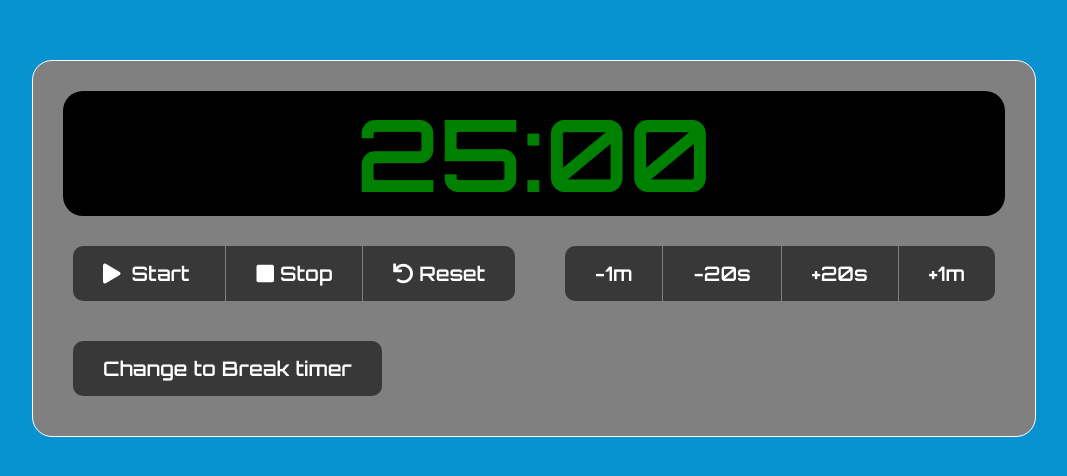
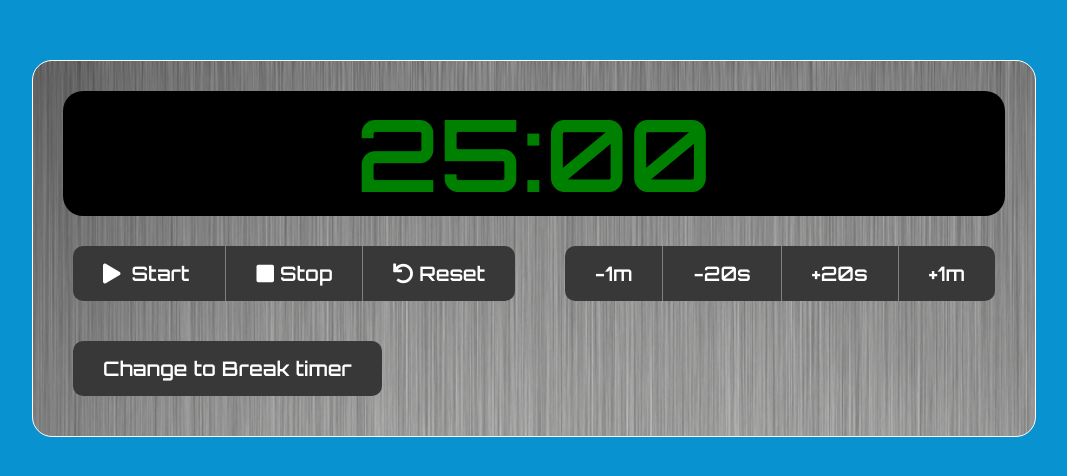
Before and after one commit to ChrisPecc/react-pomodoro, a React app: page / in a window 1280 px wide. Shown: the part 152-628 px from the top of the page, without its empty margins (106-1173 px from the left). Built offline with nearby package versions, Linux system fonts and the light colour scheme.

Commit message:
background change

```diff
--- a/assets/scss/style.scss
+++ b/assets/scss/style.scss
@@ -50,6 +50,7 @@ body {
 
     .timer {
         background-color: grey;
+        background-image: url("../picture/metal-1.png");
         border: 1px solid white;
 
 
```
Also changed, not shown: assets/picture/metal-1.png (added), assets/scss/style.css, 1 other file.
